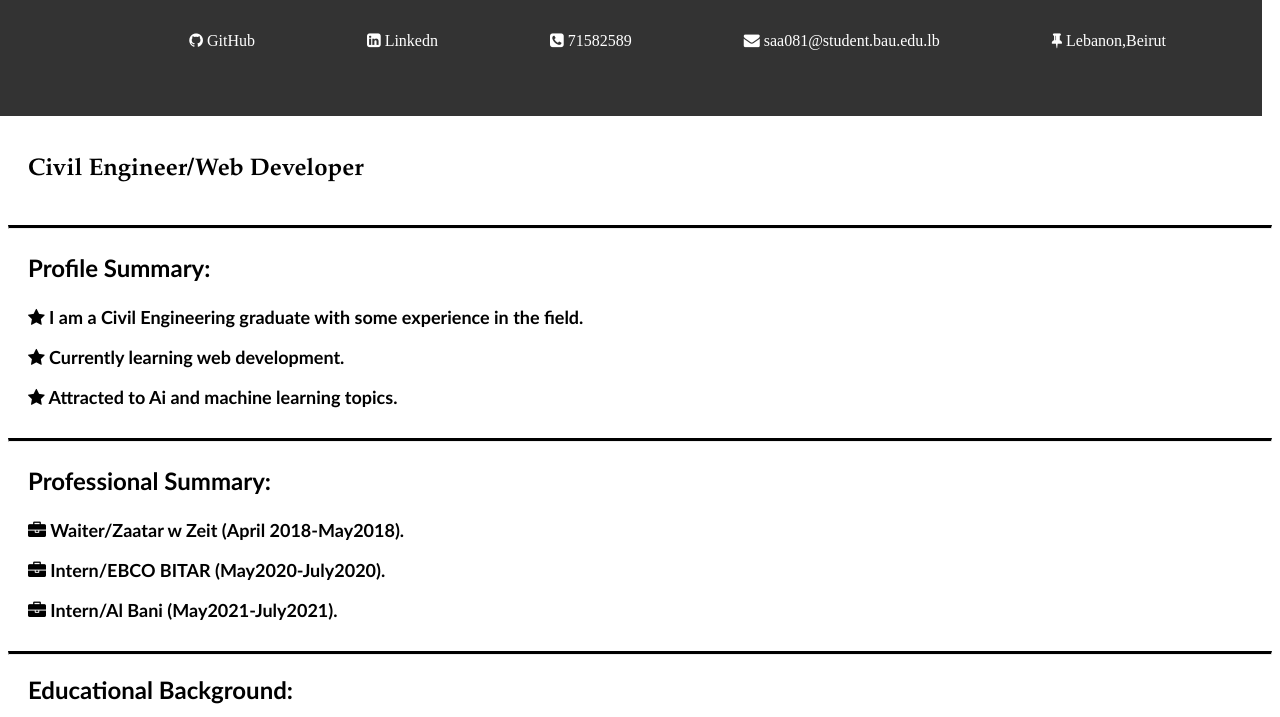
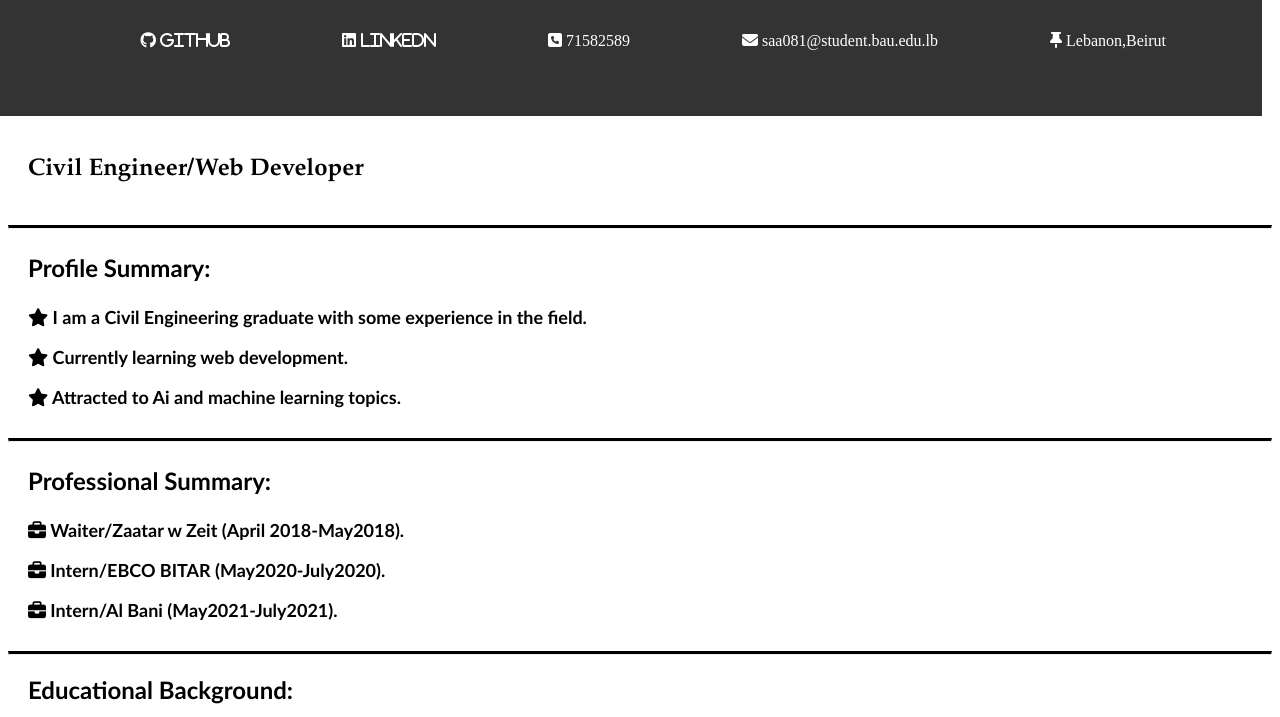
Before and after one commit to SamAbdallah/CV, a plain HTML site: page index.html in a window 1280 px wide. Shown: the part 32-749 px from the top of the page. Drawn offline with Linux system fonts and the light colour scheme.

Commit message:
Using the latest version of font awesome icons to find some missing icons

```diff
--- a/index.html
+++ b/index.html
@@ -5,6 +5,9 @@
     <title>practice</title>
     <link rel="stylesheet" href="styles.css">
     <link rel="stylesheet" href="https://cdnjs.cloudflare.com/ajax/libs/font-awesome/4.7.0/css/font-awesome.min.css">
+    <script src="https://kit.fontawesome.com/2fe19ac7a6.js" crossorigin="anonymous"></script>
+
+
 </head>
 <body>
 
```
